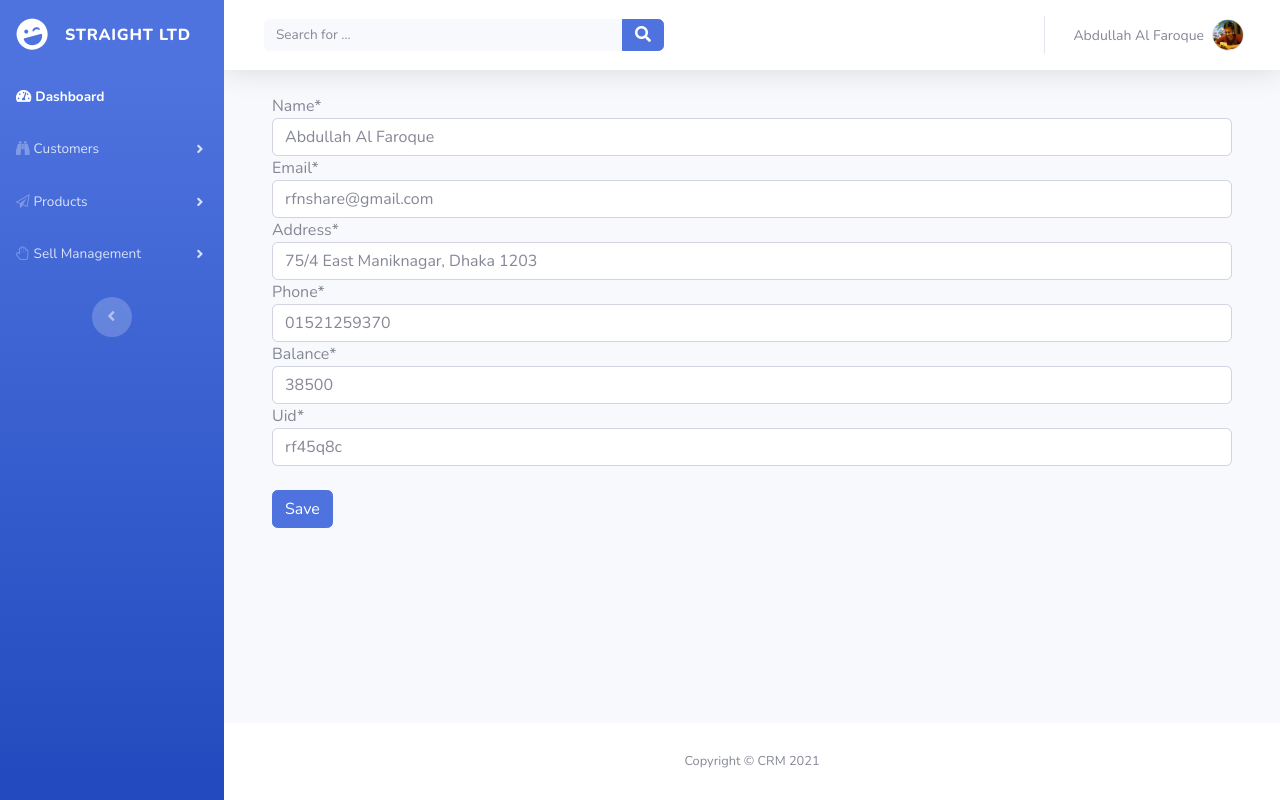
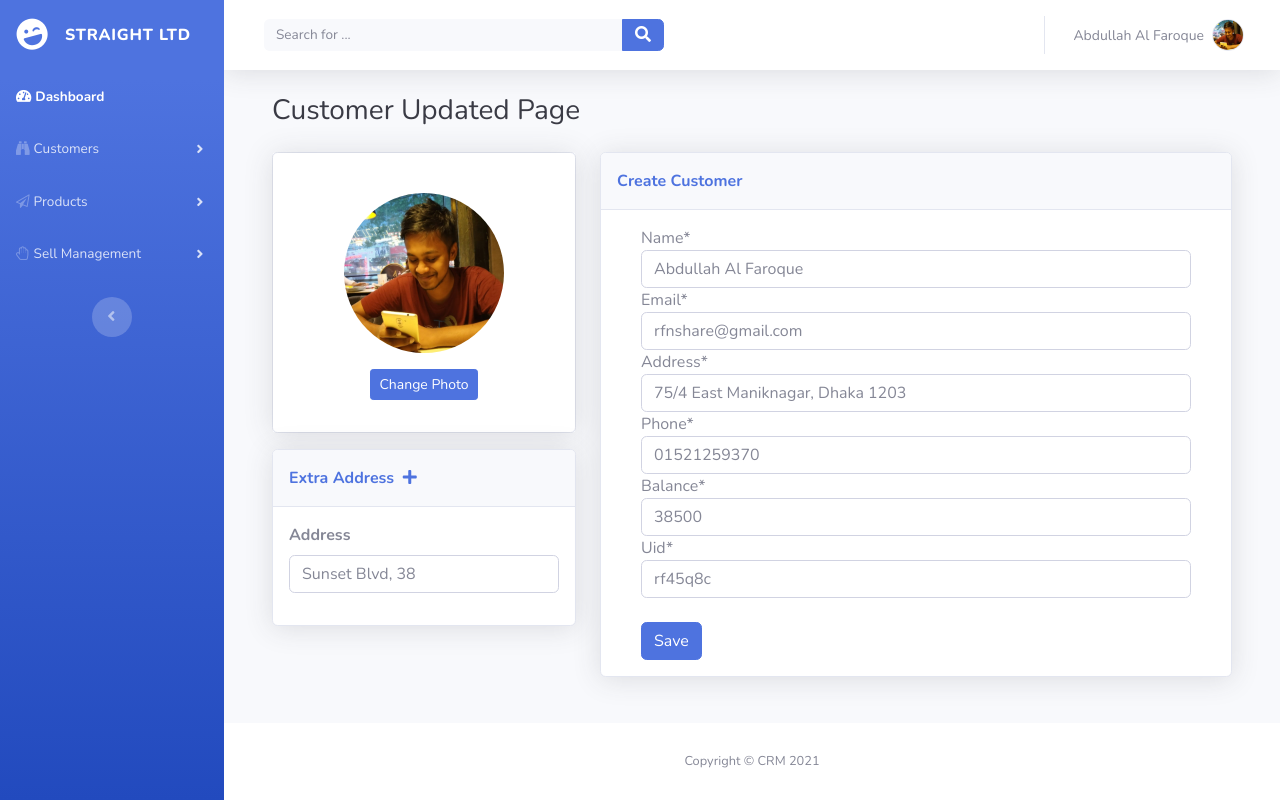
Before and after one commit to rfnshare/StraightIntLtd, a Django app: template templates/customer/customer_edit.html in a window 1280 px wide. Run offline with Django 3.2, Linux system fonts and the light colour scheme; the template is opened without the code that fills it: values that come from a table or form of the project are taken from there, others are empty; the visitor is signed in with stand-in values (Sample User, id 1); some libraries are stand-ins or nearby versions.

Commit message:
Customer Update form design updated

```diff
--- a/customer/forms.py
+++ b/customer/forms.py
@@ -10,7 +10,8 @@ class CustomerCreateForm(forms.ModelForm):
         widgets = {
             'name': forms.TextInput(attrs={'class': 'form-control', 'placeholder': 'Abdullah Al Faroque'}),
             'email': forms.EmailInput(attrs={'class': 'form-control', 'placeholder': 'rfnshare@gmail.com'}),
-            'address': forms.TextInput(attrs={'class': 'form-control', 'placeholder': '75/4 East Maniknagar, Dhaka 1203'}),
+            'address': forms.TextInput(
+                attrs={'class': 'form-control', 'placeholder': '75/4 East Maniknagar, Dhaka 1203'}),
             'phone': forms.TextInput(attrs={'class': 'form-control', 'placeholder': '01521259370'}),
             'balance': forms.NumberInput(attrs={'class': 'form-control', 'placeholder': '38500'}),
             'uid': forms.TextInput(attrs={'class': 'form-control', 'placeholder': 'rf45q8c'}),
@@ -19,17 +20,7 @@ class CustomerCreateForm(forms.ModelForm):
 
 
 class CustomerUpdateForm(forms.ModelForm):
-    # name = forms.CharField(max_length=100)
-
     class Meta:
         model = Customer
         exclude = ('balance',)
         fields = "__all__"
-
-        # widgets = {
-        #     'name': forms.TextInput(attrs={'class': 'form-control'})
-        # }
-
-        widgets = {
-            'name': forms.TextInput(attrs={'class': 'form-control', 'placeholder': 'name'}),
-        }
--- a/templates/customer/create_customer.html
+++ b/templates/customer/create_customer.html
@@ -9,7 +9,8 @@
             <div class="col-lg-4">
                 <div class="card mb-3">
                     <div class="card-body text-center shadow"><img class="rounded-circle mb-3 mt-4"
-                                                                   src="{% static '/dashboard/img/61928672_2299563540103978_671004437166161920_n.jpg' %}" width="160"
+                                                                   src="{% static '/dashboard/img/61928672_2299563540103978_671004437166161920_n.jpg' %}"
+                                                                   width="160"
                                                                    height="160">
                         <div class="mb-3">
                             <button class="btn btn-primary btn-sm" type="button">Change Photo</button>
@@ -18,7 +19,7 @@
                 </div>
                 <div class="card shadow mb-4">
                     <div class="card-header py-3">
-                                <p class="text-primary m-0 fw-bold">Extra Address</p>
+                        <p class="text-primary m-0 fw-bold">Extra Address &nbsp<i class="fas fa-plus"></i></p>
                     </div>
                     <div class="card-body">
                         <form>
--- a/templates/customer/customer_edit.html
+++ b/templates/customer/customer_edit.html
@@ -1,7 +1,44 @@
 {% extends 'dashboard/dashboard.html' %}
 {% load crispy_forms_filters %}
 {% load crispy_forms_tags %}
+{% load static %}
 {% block content %}
+    <div class="container-fluid">
+        <h3 class="text-dark mb-4">Customer Updated Page</h3>
+        <div class="row mb-3">
+            <div class="col-lg-4">
+                <div class="card mb-3">
+                    <div class="card-body text-center shadow"><img class="rounded-circle mb-3 mt-4"
+                                                                   src="{% static '/dashboard/img/61928672_2299563540103978_671004437166161920_n.jpg' %}"
+                                                                   width="160"
+                                                                   height="160">
+                        <div class="mb-3">
+                            <button class="btn btn-primary btn-sm" type="button">Change Photo</button>
+                        </div>
+                    </div>
+                </div>
+                <div class="card shadow mb-4">
+                    <div class="card-header py-3">
+                        <p class="text-primary m-0 fw-bold">Extra Address &nbsp<i class="fas fa-plus"></i></p>
+                    </div>
+                    <div class="card-body">
+                        <form>
+                            <div class="mb-3"><label class="form-label"
+                                                     for="extra_address"><strong>Address</strong></label><input
+                                    class="form-control" type="text" id="extra_address" placeholder="Sunset Blvd, 38"
+                                    name="extra_address"></div>
+                        </form>
+                    </div>
+                </div>
+            </div>
+            <div class="col-lg-8">
+                <div class="row">
+                    <div class="col">
+                        <div class="card shadow mb-3">
+                            <div class="card-header py-3">
+                                <p class="text-primary m-0 fw-bold">Create Customer</p>
+                            </div>
+                            <div class="card-body">
                                 <form method="post">
                                     {% csrf_token %}
                                     <div class="container">
@@ -14,5 +51,13 @@
                                         </div>
                                     </div>
                                 </form>
+                            </div>
+                        </div>
+
+                    </div>
+                </div>
+            </div>
+        </div>
+    </div>
 
 {% endblock %}
```
Lines whose indentation alone changed are shown as unchanged.
